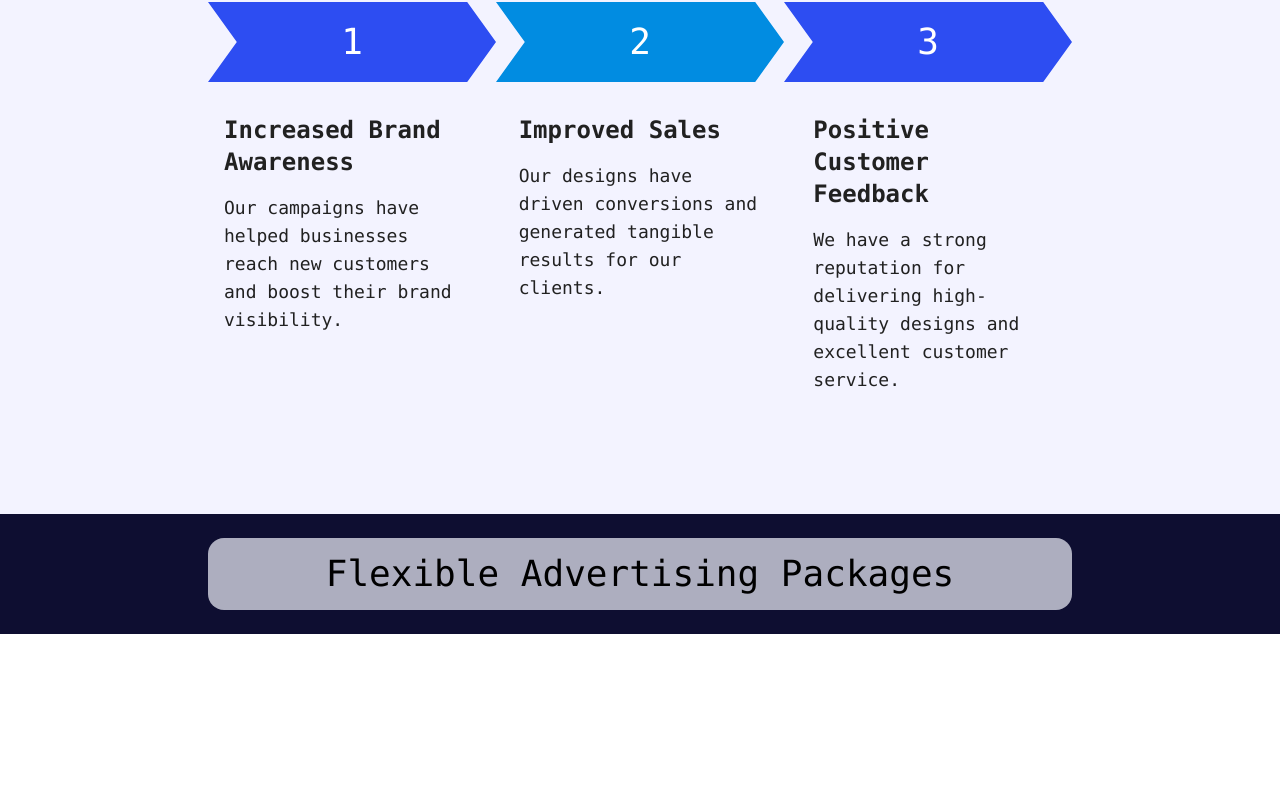
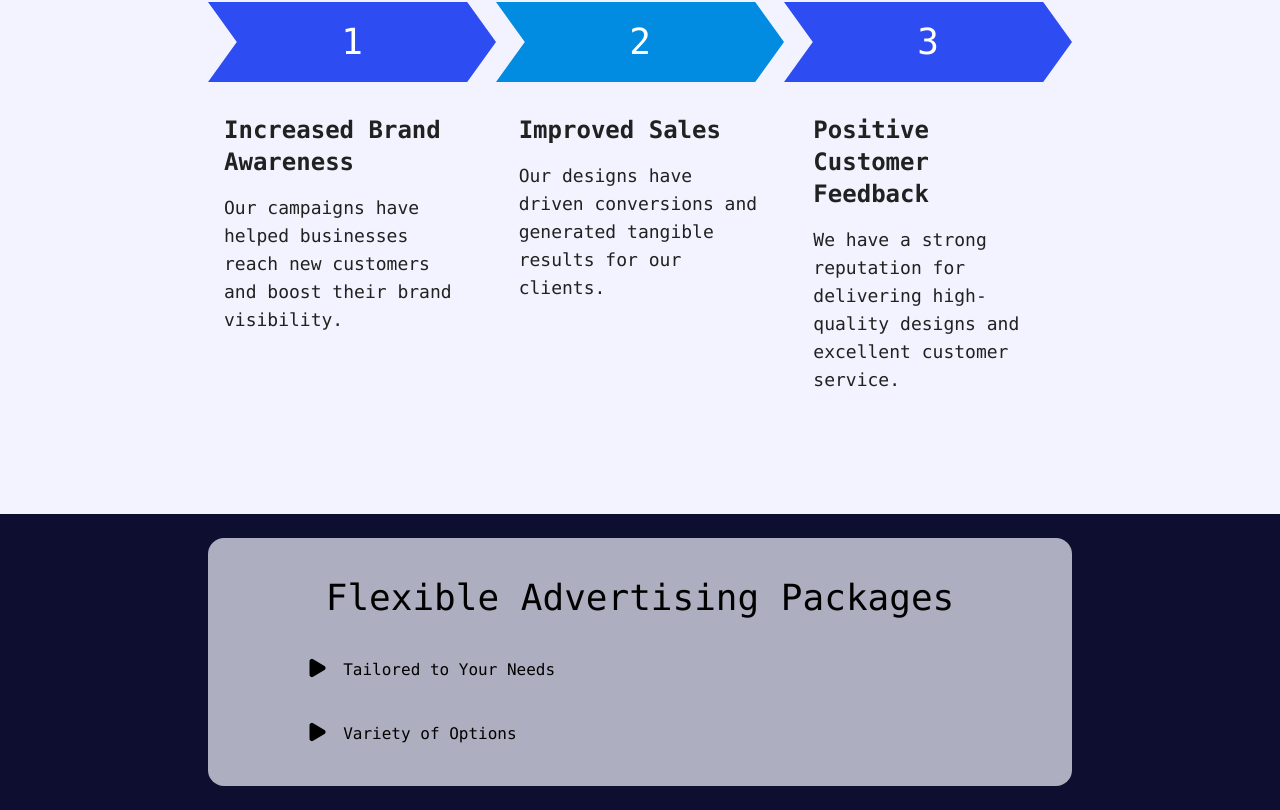
Before and after one commit to Tanishksoam/Adverteez, a React (Vite) app in the folder advertees/: page / in a window 1280 px wide. Shown: the part 2022-2832 px from the top of the page. Before the commit the page ends 2656 px from the top, so only its background shows below. Built offline with nearby package versions, Linux system fonts and the light colour scheme.

Commit message:
features section

```diff
--- a/advertees/src/components/Contact.jsx
+++ b/advertees/src/components/Contact.jsx
@@ -1,10 +1,77 @@
 import React from "react";
+import { TbTriangleFilled } from "react-icons/tb";
+import { useState } from "react";
 
 const Contact = () => {
+  const [toggle, setToggle] = useState(false);
+  const handleToggle = () => {
+    setToggle(!toggle);
+  };
+  const [toggle1, setToggle1] = useState(false);
+  const handleToggle1 = () => {
+    setToggle1(!toggle1);
+  };
+
   return (
-    <div className="w-full rounded-2xl flex justify-center items-center bg-[#adaebf] p-4">
+    <div className="w-full rounded-2xl flex flex-col justify-center items-center gap-10 bg-[#adaebf] px-4 py-10">
       <h1 className="text-4xl">Flexible Advertising Packages</h1>
-
+      <div className="w-[80%] flex flex-col justify-start items-start gap-6">
+        <div
+          onClick={handleToggle}
+          className="w-full flex justify-start gap-4 items-start cursor-pointer"
+        >
+          <TbTriangleFilled
+            size={20}
+            className={`transform ${
+              toggle ? "rotate-180" : "rotate-90"
+            } duration-300`}
+          />
+          <h4>Tailored to Your Needs</h4>
+        </div>
+        {toggle && (
+          <div
+            className={`w-full px-2 flex justify-start items-start ${
+              toggle
+                ? "fade-enter fade-enter-active"
+                : "fade-exit fade-exit-active"
+            }`}
+          >
+            <div className="px-6 border-l-[1px] border-[#9c9b9b] font-thin">
+              We offer flexible advertising packages that are tailored to your
+              specific budget and marketing goals. Whether you need a single
+              design or a full campaign, we can help you achieve your
+              objectives.
+            </div>
+          </div>
+        )}
+      </div>
+      <div className="w-[80%] flex flex-col justify-start items-start gap-6">
+        <div
+          onClick={handleToggle1}
+          className="w-full flex justify-start gap-4 items-start cursor-pointer"
+        >
+          <TbTriangleFilled
+            size={20}
+            className={`transform ${
+              toggle1 ? "rotate-180" : "rotate-90"
+            } duration-300`}
+          />
+          <h4>Variety of Options</h4>
+        </div>
+        {toggle1 && (
+          <div
+            className={`w-full px-2 flex justify-start items-start ${
+              toggle1
+                ? "fade-enter fade-enter-active"
+                : "fade-exit fade-exit-active"
+            }`}
+          >
+            <div className="px-6 border-l-[1px] border-[#9c9b9b] font-thin">
+              Custom Design Services, better advertiseing, and more.
+            </div>
+          </div>
+        )}
+      </div>
     </div>
   );
 };
```
